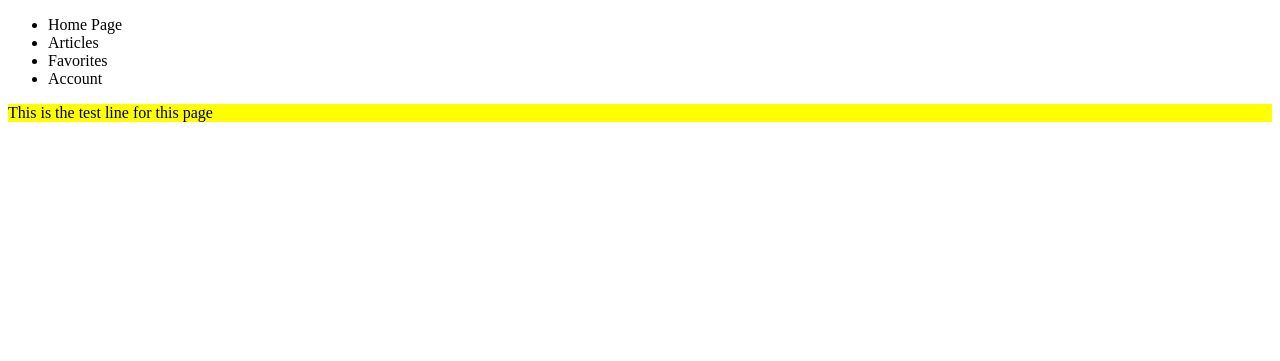
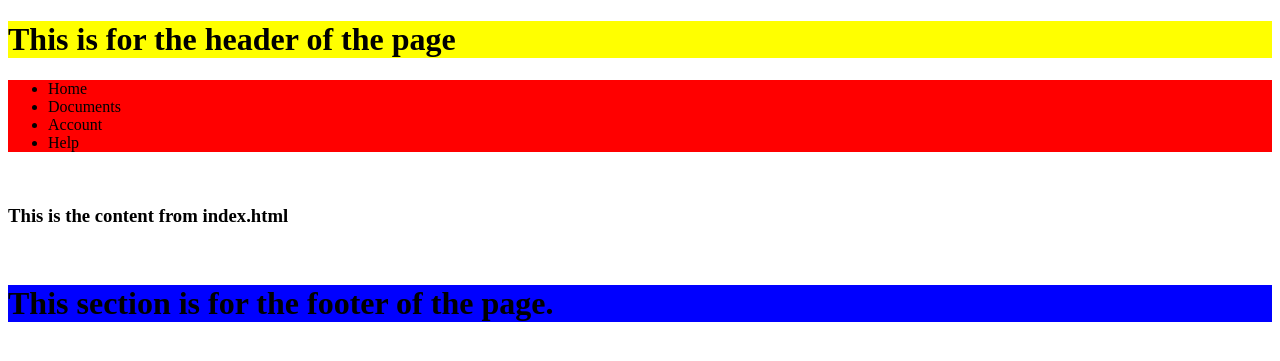
Before and after one commit to JCoker91/Knowledge, a Flask app: page / in a window 1280 px wide. Shown: the top 361 px of the page. Run offline with Flask 2, Linux system fonts and the light colour scheme.

Commit message:
Setup for layout.html

```diff
--- a/server.py
+++ b/server.py
@@ -1,4 +1,4 @@
-from flask import Flask, render_template
+from flask import Flask, render_template, url_for
 
 app = Flask(__name__)
 
--- a/static/main.css
+++ b/static/main.css
@@ -1,3 +1,11 @@
 .test1 {
     background-color: yellow;
 }
+
+.test2 {
+    background-color: red;
+}
+
+.test3 {
+    background-color: blue;
+}
--- a/templates/index.html
+++ b/templates/index.html
@@ -1,23 +1,4 @@
-<!DOCTYPE html>
-<html lang="en">
-<head>
-    <meta charset="UTF-8">
-    <meta name="viewport" content="width=device-width, initial-scale=1.0">
-
-    <title>Document</title>
-
-    <link rel="stylesheet" href="../static/main.css">
-
-</head>
-<body>
-    <nav>
-        <ul>
-            <li>Home Page</li>
-            <li>Articles</li>
-            <li>Favorites</li>
-            <li>Account</li>
-        </ul>
-    </nav>
-    <div class="test1">This is the test line for this page</div>
-</body>
-</html>
+{% extends "layout.html" %}
+{% block content %}
+    <h3>This is the content from index.html</h3>
+{% endblock %}
--- a/templates/layout.html
+++ b/templates/layout.html
@@ -0,0 +1,24 @@
+<!DOCTYPE html>
+<html lang="en">
+<head>
+    <meta charset="UTF-8">
+    <meta name="viewport" content="width=device-width, initial-scale=1.0">
+    <title>Flask Template</title>
+    <link rel="stylesheet" href="{{ url_for('static', filename='main.css') }}">
+</head>
+<body>
+    <h1 class="test1">This is for the header of the page</h1>
+    <nav class="test2">
+        <ul>
+            <li>Home</li>
+            <li>Documents</li>
+            <li>Account</li>
+            <li>Help</li>
+        </ul>
+    </nav>
+    <br>
+    {% block content %}{% endblock %}
+    <br>
+    <h1 class="test3">This section is for the footer of the page.</h1>
+</body>
+</html>
```
